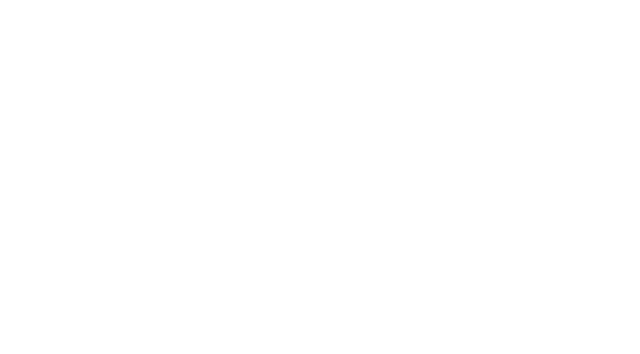
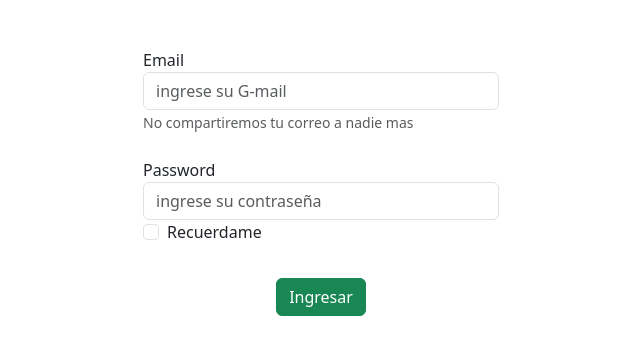
Before and after one commit to Aron-png/Ejercicio1, a React (Create React App) app: page / in a window 1280 px wide. Before the commit this address had no page. Shown: the top 354 px of the page, without its empty margins (319-959 px from the left). Built offline with nearby package versions, Linux system fonts and the light colour scheme.

Commit message:
Cambios Finales

```diff
--- a/src/Datos.jsx
+++ b/src/Datos.jsx
@@ -4,7 +4,7 @@
 import ListaPlatos from "./componentes/ListaPlatos"
 {
     /*
-    En conclucion: Se modifico todo esto para que cuando uno valla con el enlace
+    En conclucion: Se agrego el "location" para que cuando uno valla con el enlace
     /MainPage  me regrese a la pagina /LoginPage, como que diciendo que si o si
     debo registrarme para entrar. Ademas se pueda filtrar peliculas por categoria.
     */
@@ -49,25 +49,34 @@
             console.error("Error de comunicacion")
         }
     }
-    /* No usamos aun las variables de estado */
+    /* variables de estado */
     const location = useLocation()
 
     const navigate = useNavigate()
+    useEffect(function() {
+        if (location.state == null) {
+            navigate("/")
+        }else {
+            obtenerCategoriasAsyncAwait()
+            filtrarPlatos(-1)
+        }
 
-    useEffect(function(){
-        obtenerCategoriasAsyncAwait()
-        filtrarPlatos(-1)
-    },[])
+    }, [])
+/*
+    Operador Ternario:
+            Es una "Expresion" = bloque de codigo que va a devolver un valor.
+            <condicion>?<si_es_true>:<si_es_false>
+            return location.state !== null ? <div>Main Page: {location.state.username}</div>:<div></div>
+            A diferencia de los "if", no de vuelve ningun valor.
+*/
 
-    return <div className="container">
-    {
-        //Se pasara con un props. las siguientes funciones
-    }
+    return location.state !== null ? <div className="container">
     <Filtro
         categorias={ listaCategorias }
-        onFiltrar={ filtrarPlatos } />
+        onFiltrar={ filtrarPlatos }
+        />
     <ListaPlatos
         platos={ listaPlatos } />
-</div>
+    </div>: <div></div>//div vacio
 }
 export default MainPage
--- a/src/InfoPlato.jsx
+++ b/src/InfoPlato.jsx
@@ -1,7 +1,7 @@
 import { useEffect, useState } from "react"
 import { useLocation } from "react-router-dom"
 function InfoPlato() {
-    const location = useLocation()
+    const location = useLocation()//Util para obtener info de Datos
     const [listaIngredientes, setlistaIngredientes] = useState([])
     const [listaPasos, setListaPasos] = useState([])
 
@@ -121,8 +121,8 @@
             </article>
     )
 
-
-    return <div>
+    //Para que nadie se pegue en top ni en bot por 4 unidades.<div className="mt-4 mb-4">
+    return <div className="mt-4 mb-4">
         <div>
             <p class="fs-1 text-center">{location.state.nombre}: Degustame!</p>
         </div>
--- a/src/componentes/Filtro.jsx
+++ b/src/componentes/Filtro.jsx
@@ -1,10 +1,27 @@
 function Filtro(props) {
-    //Me devuelve un combito, un selector donde permite elegir una categoria
-    //Para que nadie se pegue en top ni en bot por 4 unidades.
+    //devuelve el nombre de usuario
+    const datosJSON = sessionStorage.getItem("DATA_USUARIO")
+    const datos = JSON.parse(datosJSON)
+    console.log("JSON",datosJSON)//STRING
+    console.log("datos",datos)//OBJETO
+    const usuario = []
+    //Recuerda que dentro del atributo de un objeto hay un array.
+    //{email:"aaronlivias0412@gmail.com", password :"admin", nombre :[{ valor :"Aaron"}]} --nombre[0]
+    usuario.push(<div className="fs-1 text-center">Bienvenido { datos.nombre[0].valor }</div>)
+    //La funcion hola no sirve.
+    //Aprendi que las funciones que retornan <div> no rentan es mejor ponerlo en un array.
+    //solo retorna el bienvenido “nombre” que esta dentro del array por el push().
+    const hola = function(){
+        return <div>holaaaa</div>
+    }
+
+    //Para que nadie se pegue en top ni en bot por 4 unidades.<div className="mt-4 mb-4">
     return <div className="mt-4 mb-4">
 
-        <figure class="text-center">
-            <blockquote class="blockquote">
+        <figure className="text-center">
+            {usuario}
+            {hola}
+            <blockquote className="blockquote">
              <p>Categoría</p>
             </blockquote>
         </figure>
--- a/src/index.jsx
+++ b/src/index.jsx
@@ -4,6 +4,7 @@
 import "../node_modules/bootstrap/dist/css/bootstrap.min.css"
 import Datos from './Datos';
 import InfoPlato from './InfoPlato';
+import Login from './login/PaginaLogin';
 import './Style/style.css';
 
 const root = ReactDOM.createRoot(document.getElementById('root'));
@@ -16,6 +17,7 @@
       }
         <Route path='/ejercicio1/' element={ <Datos/> } />
         <Route path='/ejercicio1/plato' element={ <InfoPlato/> } />
+        <Route path='/' element={ <Login/> } />
       </Routes>
     </BrowserRouter>
   </React.StrictMode>
--- /dev/null
+++ b/src/login/PaginaLogin.jsx
@@ -0,0 +1,102 @@
+import { Await, useNavigate } from "react-router-dom"
+import { useState } from "react"
+import PaginaFormulario from "./componentes/PaginaFormulario"
+
+function PaginaLogin(){
+    const navigate = useNavigate()//Para cambiar de pestaña
+    const [Errores, seterror] = useState("")
+    const IngresarDatosLogin = async function(usuario, password){
+        //1. Peticion HTTP POST -> /endpoints/login
+        //El fetch esta configurado por defecto hacer peticiones GET, lo transformamos a POST
+        const response = await fetch("http://127.0.0.1:8000/ejercicio1/login",
+        {
+            method : "POST",//Transformamos
+            //Se va a enviar el objeto en formato JSON como STRING.
+            body : JSON.stringify(
+                {email : usuario, password : password}
+                )
+        }
+        )
+        //Respuesta en forma de JSON
+        const data = await response.json()
+
+        return data
+    }
+
+    const onLoginOk = async function(
+        usuario, password
+    ) {
+        const datos = await IngresarDatosLogin(usuario, password)
+        if(datos.error === ""){
+                                            //Login Correcto
+            //dataUsuario es un objeto JavaScript, "podemos" convertirlo en un STRING, si queremos.
+            const dataUsuario = {
+                email : usuario,
+                password : password,
+                nombre : datos.usuario
+            }
+
+            // JSON.stringify : convierte el objeto JavaScript a un STRING de JSON
+            //(necesitamos hacer esto para el sessionStorage)
+            const dataUsuarioJSON = JSON.stringify(dataUsuario)
+            console.log("Objeto JScript",dataUsuario)
+            console.log("String JSON",dataUsuarioJSON)
+            // Guardado en session storage, hasta que se cierre la pestaña
+            //sessionStorage.setItem("nombre", valor) = guardando info
+            //sessionStorage.getItem("nombre") = EXTRALLENDO info.
+            sessionStorage.setItem("DATA_USUARIO", dataUsuarioJSON)
+
+            seterror(datos.error)
+            console.error("errores",Errores)
+            navigate("/ejercicio1/", {
+                //Con el state podemos enviar un objeto javaScript y poder obtenerlo en la
+                //siguiennte pagina (Datos), se busca como "location.state", poner ctrl+F
+                state : {
+                    email : usuario
+                }
+            })
+        }else{
+            console.error(datos.error)
+            seterror(datos.error)
+        }
+    }
+    const advertencia = []
+    advertencia.push(
+        <div className="text-center">{Errores}</div>
+    )
+    //Para que nadie se pegue en top ni en bot por 4 unidades.<div className="mt-4 mb-4">
+    return <div className="container mt-4 mb-4">
+        {
+            //Encabezado
+        }
+        <div className="row"><br></br></div>
+        {
+            //CUERPO:
+        }
+        <div className="row">
+
+            <div className="col-md-4"></div>
+            <div className="col-md-4">
+            <PaginaFormulario
+                    onLoginOk={ onLoginOk } />
+            </div>
+            <div className="col-md-4">
+            <div>
+            </div>
+            </div>
+        </div>
+        <div className="row">
+
+            <div className="col-md-4"></div>
+            <div className="col-md-4"><br></br>{advertencia}</div>
+            <div className="col-md-4"></div>
+
+        </div>
+        {
+            //Parte de abajo
+        }
+        <div className="row-md-4"></div>
+    </div>
+
+}
+export default PaginaLogin
--- /dev/null
+++ b/src/login/componentes/PaginaFormulario.jsx
@@ -0,0 +1,58 @@
+import { useState } from "react"
+
+function PaginaFormulario(props){
+    //Guardar datos de forma "especial", lo ve como un objeto
+    const [usuario, setUsuario] = useState("")
+    const [password, setPassword] = useState("")
+
+    //Se activa la funcion de verificar los datos ingresados
+    const butOnClick = function() {
+        props.onLoginOk(usuario, password)
+        console.log("Mapeado Usuario:", usuario)
+        console.log("Mapeado Password:", password)
+    }
+    return <form>
+        <div className="form-row">
+            <div class="form-group">
+                <label for="inputEmail4">Email</label>
+                <input type="email" class="form-control" id="inputEmail4" placeholder="ingrese su G-mail"
+                //Cuando ponemos value = usuario, guardamos lo que escribimos en aquella variable
+                value={ usuario }
+                //onChange es una funcion propia del react q permite ingresar el VALOR en el formulario
+                //el "evt" es un objeto que tiene informacion del VALOR
+                onChange={ function(evt) { setUsuario(evt.target.value) } }/>
+                <small id="emailHelp" class="form-text text-muted">
+                    No compartiremos tu correo a nadie mas
+                </small>
+                <br></br><br></br>
+                <label for="inputPassword4">Password</label>
+                <input type="password" class="form-control" id="inputPassword4" placeholder="ingrese su contraseña"
+                value={ password }
+                onChange={ function(evt) { setPassword(evt.target.value) } }/>
+
+                <div class="form-check">
+                    <input class="form-check-input" type="checkbox" id="gridCheck"/>
+                    <label class="form-check-label" for="gridCheck">Recuerdame</label>
+                </div>
+            </div>
+            {
+            //mt-2=espaciado hacia arriba mt = t de top
+            //s es izq y e es der
+            //onClick = registra la funcion butOnClick cuando se haga click al boton
+            }
+            <br></br>
+            <div className="text-center">
+                <button className="btn btn-success mt-2" type="button"
+                onClick={ butOnClick }>
+                Ingresar
+                </button>
+            </div>
+
+
+        </div>
+
+
+    </form>
+
+}
+export default PaginaFormulario
```
